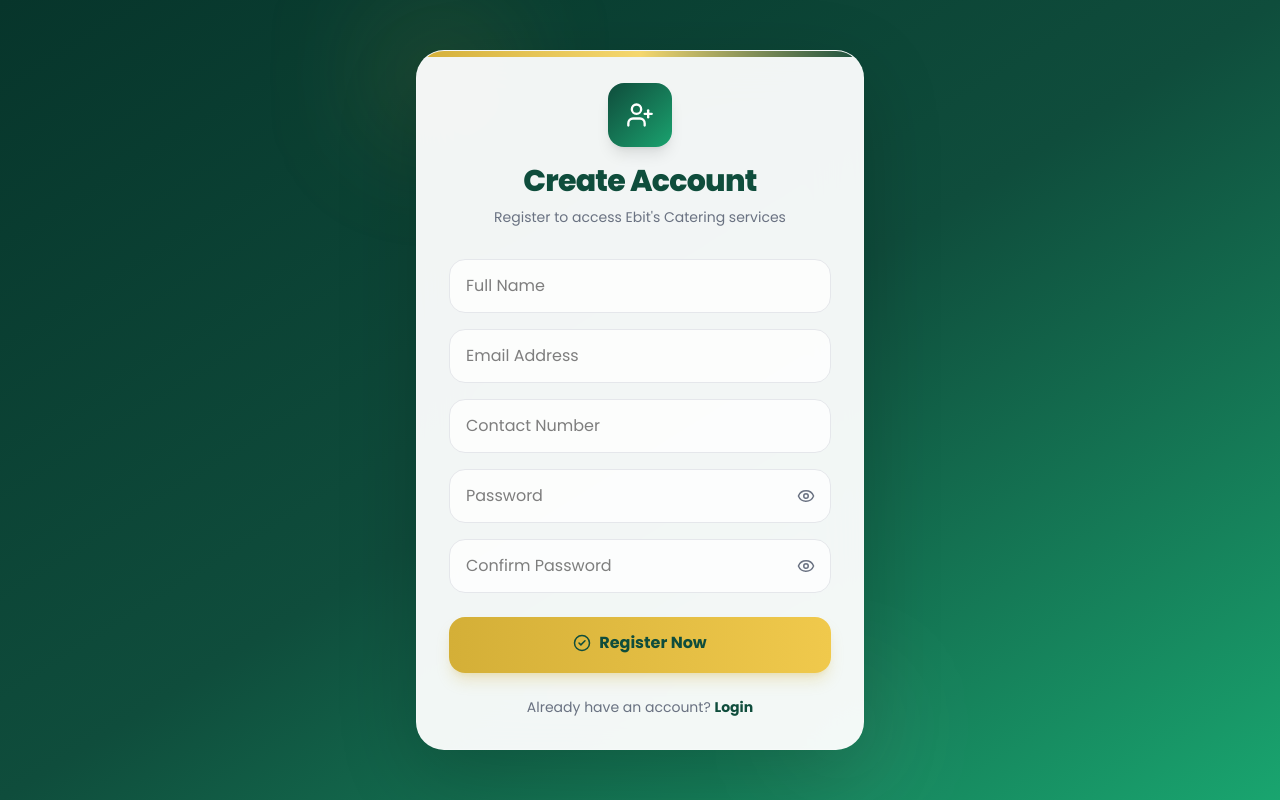
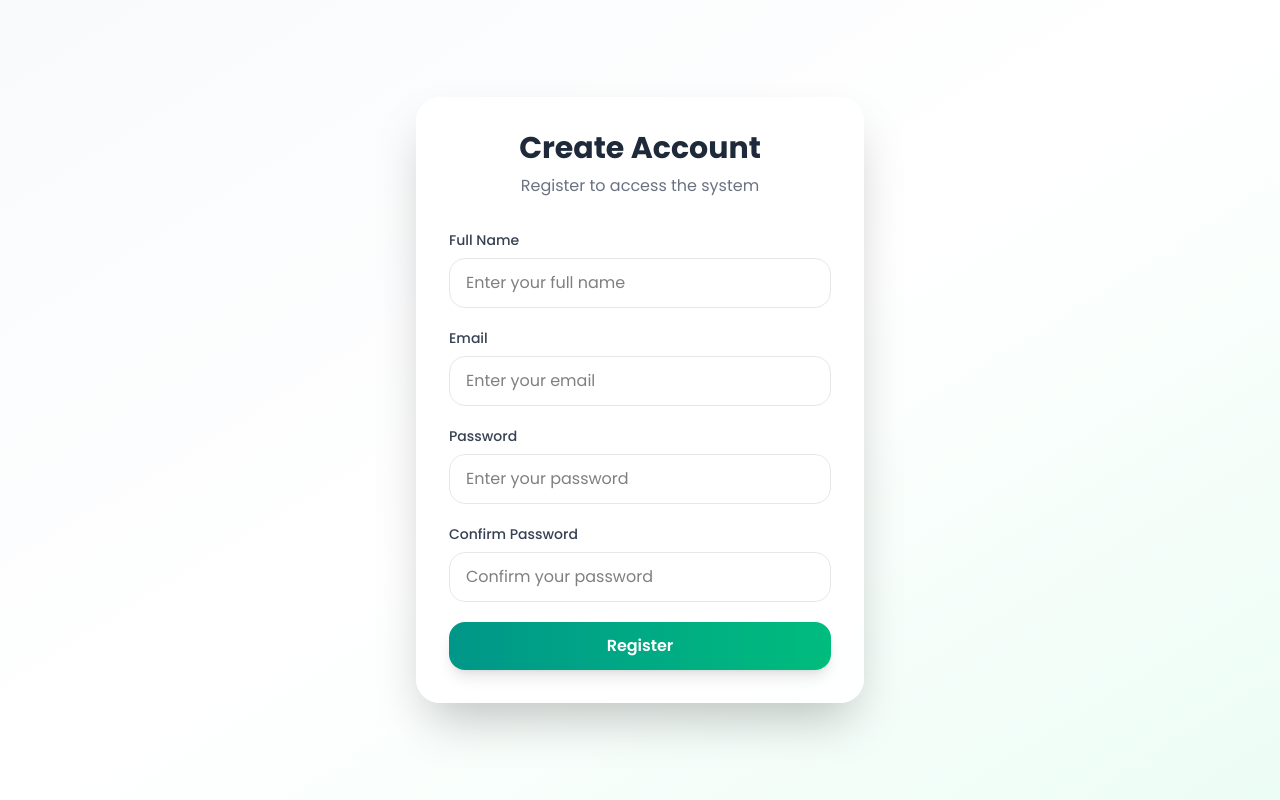
Before and after one commit to LeaKSMT/ebitscatering, a React app in the folder frontend/: page /register in a window 1280 px wide. Built offline with nearby package versions, Linux system fonts and the light colour scheme; the HTML template or start-up script is replaced by a standard one.

Commit message:
Improve register popup UI

```diff
--- a/frontend/src/pages/ClientRegister.jsx
+++ b/frontend/src/pages/ClientRegister.jsx
@@ -1,221 +1,220 @@
-import { Link, useNavigate } from "react-router-dom";
 import { useState } from "react";
-import { Eye, EyeOff, CheckCircle2, UserPlus } from "lucide-react";
+import { useNavigate } from "react-router-dom";
 import Swal from "sweetalert2";
-import { authService } from "../services/authService";
 
 function ClientRegister() {
     const navigate = useNavigate();
 
-    const [fullName, setFullName] = useState("");
-    const [email, setEmail] = useState("");
-    const [contactNumber, setContactNumber] = useState("");
-    const [password, setPassword] = useState("");
-    const [confirmPassword, setConfirmPassword] = useState("");
+    const [form, setForm] = useState({
+        name: "",
+        email: "",
+        password: "",
+        confirmPassword: "",
+    });
 
-    const [showPassword, setShowPassword] = useState(false);
-    const [showConfirmPassword, setShowConfirmPassword] = useState(false);
-    const [isLoading, setIsLoading] = useState(false);
+    const [loading, setLoading] = useState(false);
 
-    const popupBase = {
-        background: "#ffffff",
-        color: "#0f172a",
-        confirmButtonColor: "#0f4d3c",
-        customClass: {
-            popup: "rounded-[24px] shadow-2xl",
-            title: "text-[#0f4d3c] font-bold",
-            confirmButton: "rounded-xl px-5 py-2 font-semibold",
-        },
+    const handleChange = (e) => {
+        const { name, value } = e.target;
+        setForm((prev) => ({
+            ...prev,
+            [name]: value,
+        }));
     };
 
-    const handleRegister = async (e) => {
+    const showSuccessPopup = () => {
+        Swal.fire({
+            icon: "success",
+            title: "Account Created!",
+            text: "Your account has been registered successfully.",
+            confirmButtonText: "Go to Login",
+            background: "#ffffff",
+            color: "#1f2937",
+            confirmButtonColor: "#0f766e",
+            customClass: {
+                popup: "rounded-2xl shadow-2xl",
+                title: "text-2xl font-bold",
+                confirmButton: "rounded-xl px-6 py-2",
+            },
+        }).then((result) => {
+            if (result.isConfirmed) {
+                navigate("/login");
+            }
+        });
+    };
+
+    const showExistingPopup = () => {
+        Swal.fire({
+            icon: "warning",
+            title: "Account Already Exists",
+            text: "This email is already registered. Please use another email or log in instead.",
+            confirmButtonText: "Go to Login",
+            showCancelButton: true,
+            cancelButtonText: "Close",
+            background: "#ffffff",
+            color: "#1f2937",
+            confirmButtonColor: "#b45309",
+            cancelButtonColor: "#6b7280",
+            customClass: {
+                popup: "rounded-2xl shadow-2xl",
+                title: "text-2xl font-bold",
+                confirmButton: "rounded-xl px-6 py-2",
+                cancelButton: "rounded-xl px-6 py-2",
+            },
+        }).then((result) => {
+            if (result.isConfirmed) {
+                navigate("/login");
+            }
+        });
+    };
+
+    const showErrorPopup = (message) => {
+        Swal.fire({
+            icon: "error",
+            title: "Registration Failed",
+            text: message || "Something went wrong. Please try again.",
+            confirmButtonText: "Okay",
+            background: "#ffffff",
+            color: "#1f2937",
+            confirmButtonColor: "#dc2626",
+            customClass: {
+                popup: "rounded-2xl shadow-2xl",
+                title: "text-2xl font-bold",
+                confirmButton: "rounded-xl px-6 py-2",
+            },
+        });
+    };
+
+    const handleSubmit = async (e) => {
         e.preventDefault();
 
-        const trimmedFullName = fullName.trim();
-        const trimmedEmail = email.trim().toLowerCase();
-        const trimmedContactNumber = contactNumber.trim();
-        const trimmedPassword = password.trim();
-        const trimmedConfirmPassword = confirmPassword.trim();
+        if (!form.name || !form.email || !form.password || !form.confirmPassword) {
+            return showErrorPopup("Please fill in all fields.");
+        }
 
-        if (!trimmedFullName || !trimmedEmail || !trimmedPassword || !trimmedConfirmPassword) {
-            Swal.fire({
-                ...popupBase,
-                icon: "warning",
-                title: "Incomplete Details",
-                text: "Please fill in all required fields before creating your account.",
-                confirmButtonColor: "#d4af37",
+        if (form.password !== form.confirmPassword) {
+            return showErrorPopup("Passwords do not match.");
+        }
+
+        try {
+            setLoading(true);
+
+            const response = await fetch("http://localhost:5000/api/auth/register", {
+                method: "POST",
+                headers: {
+                    "Content-Type": "application/json",
+                },
+                body: JSON.stringify({
+                    name: form.name,
+                    email: form.email,
+                    password: form.password,
+                }),
             });
+
+            const data = await response.json();
+
+            if (!response.ok) {
+                if (
+                    data.message?.toLowerCase().includes("already") ||
+                    data.message?.toLowerCase().includes("exists")
+                ) {
+                    showExistingPopup();
+                } else {
+                    showErrorPopup(data.message);
+                }
                 return;
             }
 
-        if (trimmedPassword !== trimmedConfirmPassword) {
-            Swal.fire({
-                ...popupBase,
-                icon: "error",
-                title: "Passwords Do Not Match",
-                text: "Please make sure your password and confirm password are the same.",
-                confirmButtonColor: "#dc2626",
-            });
-            return;
-        }
-
-        try {
-            setIsLoading(true);
-
-            const data = await authService.register({
-                name: trimmedFullName,
-                email: trimmedEmail,
-                password: trimmedPassword,
-                contactNumber: trimmedContactNumber,
+            setForm({
+                name: "",
+                email: "",
+                password: "",
+                confirmPassword: "",
             });
 
-            await Swal.fire({
-                ...popupBase,
-                icon: "success",
-                title: "Account Created Successfully",
-                text: data.message || "Your account has been created. You may now sign in.",
-                confirmButtonText: "Continue to Login",
-                confirmButtonColor: "#0f4d3c",
-                timer: 2600,
-                timerProgressBar: true,
-            });
-
-            navigate("/login");
+            showSuccessPopup();
         } catch (error) {
-            console.error("Register error:", error);
-
-            Swal.fire({
-                ...popupBase,
-                icon: "error",
-                title: "Registration Failed",
-                text: error.message || "Something went wrong while creating your account. Please try again.",
-                confirmButtonColor: "#dc2626",
-            });
+            showErrorPopup("Unable to connect to the server.");
         } finally {
-            setIsLoading(false);
+            setLoading(false);
         }
     };
 
     return (
-        <div className="min-h-screen bg-gradient-to-br from-[#07352b] via-[#0f4d3c] to-[#19a56f] flex items-center justify-center px-4 py-8">
-            <div className="w-full max-w-md relative">
-                <div className="absolute -top-8 -left-8 w-28 h-28 bg-[#d4af37]/20 blur-3xl rounded-full" />
-                <div className="absolute -bottom-8 -right-8 w-28 h-28 bg-white/10 blur-3xl rounded-full" />
-
-                <div className="relative overflow-hidden rounded-[28px] border border-white/20 bg-white/95 backdrop-blur-xl shadow-[0_25px_80px_rgba(0,0,0,0.18)] p-8">
-                    <div className="absolute top-0 left-0 w-full h-1.5 bg-gradient-to-r from-[#d4af37] via-[#f5d76e] to-[#0f4d3c]" />
-
+        <div className="min-h-screen bg-gradient-to-br from-[#f8fafc] via-white to-[#ecfdf5] flex items-center justify-center px-4">
+            <div className="w-full max-w-md bg-white/90 backdrop-blur-lg shadow-2xl rounded-3xl p-8 border border-white/50">
                 <div className="text-center mb-8">
-                        <div className="mx-auto mb-4 w-16 h-16 rounded-2xl bg-gradient-to-br from-[#0f4d3c] to-[#1aa36f] flex items-center justify-center shadow-lg">
-                            <UserPlus className="text-white" size={28} />
-                        </div>
-
-                        <h2 className="text-3xl font-extrabold text-[#0f4d3c] tracking-tight">
-                            Create Account
-                        </h2>
-
-                        <p className="text-sm text-gray-500 mt-2">
-                            Register to access Ebit&apos;s Catering services
+                    <h1 className="text-3xl font-bold text-gray-800">Create Account</h1>
+                    <p className="text-gray-500 mt-2">
+                        Register to access the system
                     </p>
                 </div>
 
-                    <form onSubmit={handleRegister} className="space-y-4">
+                <form onSubmit={handleSubmit} className="space-y-5">
                     <div>
+                        <label className="block text-sm font-medium text-gray-700 mb-2">
+                            Full Name
+                        </label>
                         <input
-                                name="fullName"
-                                placeholder="Full Name"
-                                value={fullName}
-                                onChange={(e) => setFullName(e.target.value)}
-                                className="w-full border border-gray-200 bg-white/80 px-4 py-3.5 rounded-2xl outline-none transition focus:border-[#d4af37] focus:ring-4 focus:ring-[#d4af37]/15"
+                            type="text"
+                            name="name"
+                            value={form.name}
+                            onChange={handleChange}
+                            placeholder="Enter your full name"
+                            className="w-full rounded-2xl border border-gray-200 px-4 py-3 outline-none focus:ring-2 focus:ring-teal-500 focus:border-transparent transition"
                         />
                     </div>
 
                     <div>
+                        <label className="block text-sm font-medium text-gray-700 mb-2">
+                            Email
+                        </label>
                         <input
+                            type="email"
                             name="email"
-                                type="email"
-                                placeholder="Email Address"
-                                value={email}
-                                onChange={(e) => setEmail(e.target.value)}
-                                className="w-full border border-gray-200 bg-white/80 px-4 py-3.5 rounded-2xl outline-none transition focus:border-[#d4af37] focus:ring-4 focus:ring-[#d4af37]/15"
+                            value={form.email}
+                            onChange={handleChange}
+                            placeholder="Enter your email"
+                            className="w-full rounded-2xl border border-gray-200 px-4 py-3 outline-none focus:ring-2 focus:ring-teal-500 focus:border-transparent transition"
                         />
                     </div>
 
                     <div>
+                        <label className="block text-sm font-medium text-gray-700 mb-2">
+                            Password
+                        </label>
                         <input
-                                name="contactNumber"
-                                placeholder="Contact Number"
-                                value={contactNumber}
-                                onChange={(e) => setContactNumber(e.target.value)}
-                                className="w-full border border-gray-200 bg-white/80 px-4 py-3.5 rounded-2xl outline-none transition focus:border-[#d4af37] focus:ring-4 focus:ring-[#d4af37]/15"
+                            type="password"
+                            name="password"
+                            value={form.password}
+                            onChange={handleChange}
+                            placeholder="Enter your password"
+                            className="w-full rounded-2xl border border-gray-200 px-4 py-3 outline-none focus:ring-2 focus:ring-teal-500 focus:border-transparent transition"
                         />
                     </div>
 
-                        <div className="relative">
+                    <div>
+                        <label className="block text-sm font-medium text-gray-700 mb-2">
+                            Confirm Password
+                        </label>
                         <input
-                                name="password"
-                                type={showPassword ? "text" : "password"}
-                                placeholder="Password"
-                                value={password}
-                                onChange={(e) => setPassword(e.target.value)}
-                                className="w-full border border-gray-200 bg-white/80 px-4 py-3.5 pr-12 rounded-2xl outline-none transition focus:border-[#d4af37] focus:ring-4 focus:ring-[#d4af37]/15"
+                            type="password"
+                            name="confirmPassword"
+                            value={form.confirmPassword}
+                            onChange={handleChange}
+                            placeholder="Confirm your password"
+                            className="w-full rounded-2xl border border-gray-200 px-4 py-3 outline-none focus:ring-2 focus:ring-teal-500 focus:border-transparent transition"
                         />
-                            <button
-                                type="button"
-                                onClick={() => setShowPassword(!showPassword)}
-                                className="absolute right-4 top-1/2 -translate-y-1/2 text-gray-500 hover:text-[#0f4d3c] transition"
-                            >
-                                {showPassword ? <EyeOff size={18} /> : <Eye size={18} />}
-                            </button>
-                        </div>
-
-                        <div className="relative">
-                            <input
-                                name="confirmPassword"
-                                type={showConfirmPassword ? "text" : "password"}
-                                placeholder="Confirm Password"
-                                value={confirmPassword}
-                                onChange={(e) => setConfirmPassword(e.target.value)}
-                                className="w-full border border-gray-200 bg-white/80 px-4 py-3.5 pr-12 rounded-2xl outline-none transition focus:border-[#d4af37] focus:ring-4 focus:ring-[#d4af37]/15"
-                            />
-                            <button
-                                type="button"
-                                onClick={() => setShowConfirmPassword(!showConfirmPassword)}
-                                className="absolute right-4 top-1/2 -translate-y-1/2 text-gray-500 hover:text-[#0f4d3c] transition"
-                            >
-                                {showConfirmPassword ? <EyeOff size={18} /> : <Eye size={18} />}
-                            </button>
                     </div>
 
                     <button
                         type="submit"
-                            disabled={isLoading}
-                            className="w-full mt-2 bg-gradient-to-r from-[#d4af37] to-[#f0c94c] text-[#0f4d3c] py-3.5 rounded-2xl font-bold shadow-lg shadow-[#d4af37]/25 hover:scale-[1.01] hover:shadow-xl transition duration-200 disabled:opacity-70 disabled:cursor-not-allowed disabled:hover:scale-100"
+                        disabled={loading}
+                        className="w-full rounded-2xl bg-gradient-to-r from-teal-600 to-emerald-500 text-white font-semibold py-3 shadow-lg hover:scale-[1.01] transition disabled:opacity-60"
                     >
-                            {isLoading ? (
-                                <span className="inline-flex items-center gap-2">
-                                    <span className="w-4 h-4 border-2 border-[#0f4d3c]/30 border-t-[#0f4d3c] rounded-full animate-spin" />
-                                    Creating Account...
-                                </span>
-                            ) : (
-                                <span className="inline-flex items-center gap-2">
-                                    <CheckCircle2 size={18} />
-                                    Register Now
-                                </span>
-                            )}
+                        {loading ? "Creating Account..." : "Register"}
                     </button>
                 </form>
-
-                    <p className="text-center mt-6 text-sm text-gray-500">
-                        Already have an account?{" "}
-                        <Link
-                            to="/login"
-                            className="font-bold text-[#0f4d3c] hover:text-[#d4af37] transition"
-                        >
-                            Login
-                        </Link>
-                    </p>
-                </div>
             </div>
         </div>
     );
```
Lines whose indentation alone changed are shown as unchanged.
